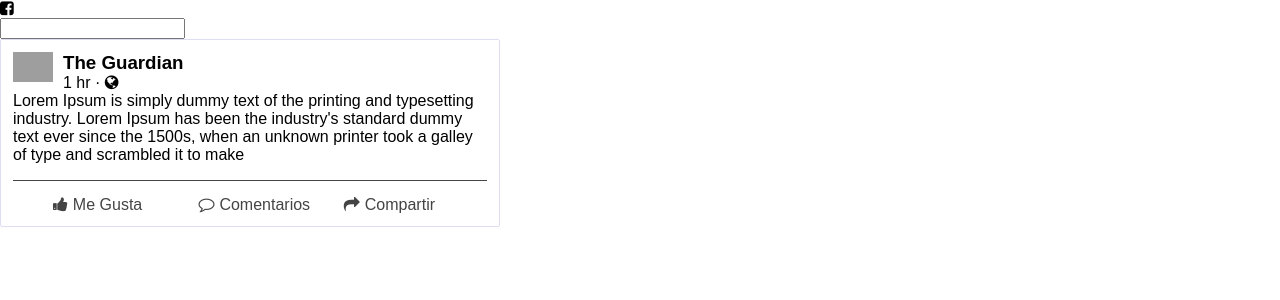
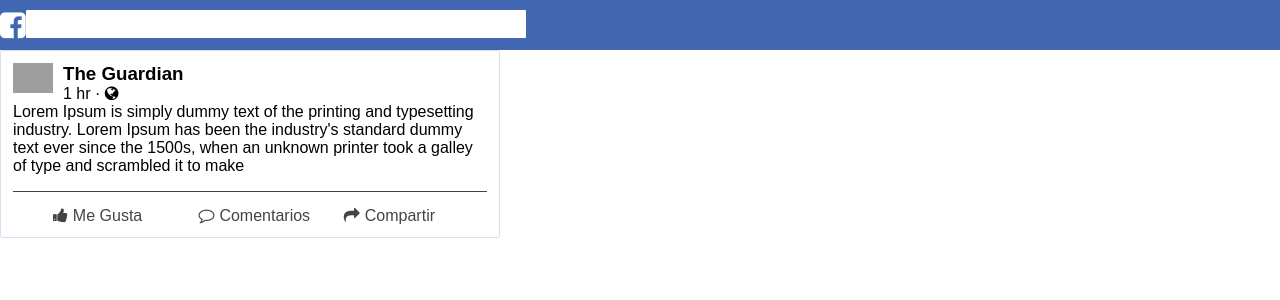
Before and after one commit to DamianAllende/reactbook, a React (Create React App) app: page / in a window 1280 px wide. Shown: the top 300 px of the page. Built offline with nearby package versions, Linux system fonts and the light colour scheme; grey boxes are pictures that could not be loaded.

Commit message:
Add Styles Header.js

```diff
--- a/src/App.css
+++ b/src/App.css
@@ -80,3 +80,22 @@
   margin-right: 5px;
   color:  #444;
 }
+
+
+.head{
+  background-color: #4267b2;
+  display: flex;
+  padding: 10px 0;
+}
+
+.head__logo .fa{
+  font-size: 30px;
+  color: #ffffff;
+}
+
+.head__search__input{
+  width: 500px;
+  height: 28px;
+  border: none;
+  border-radius: 1px;
+}
```
